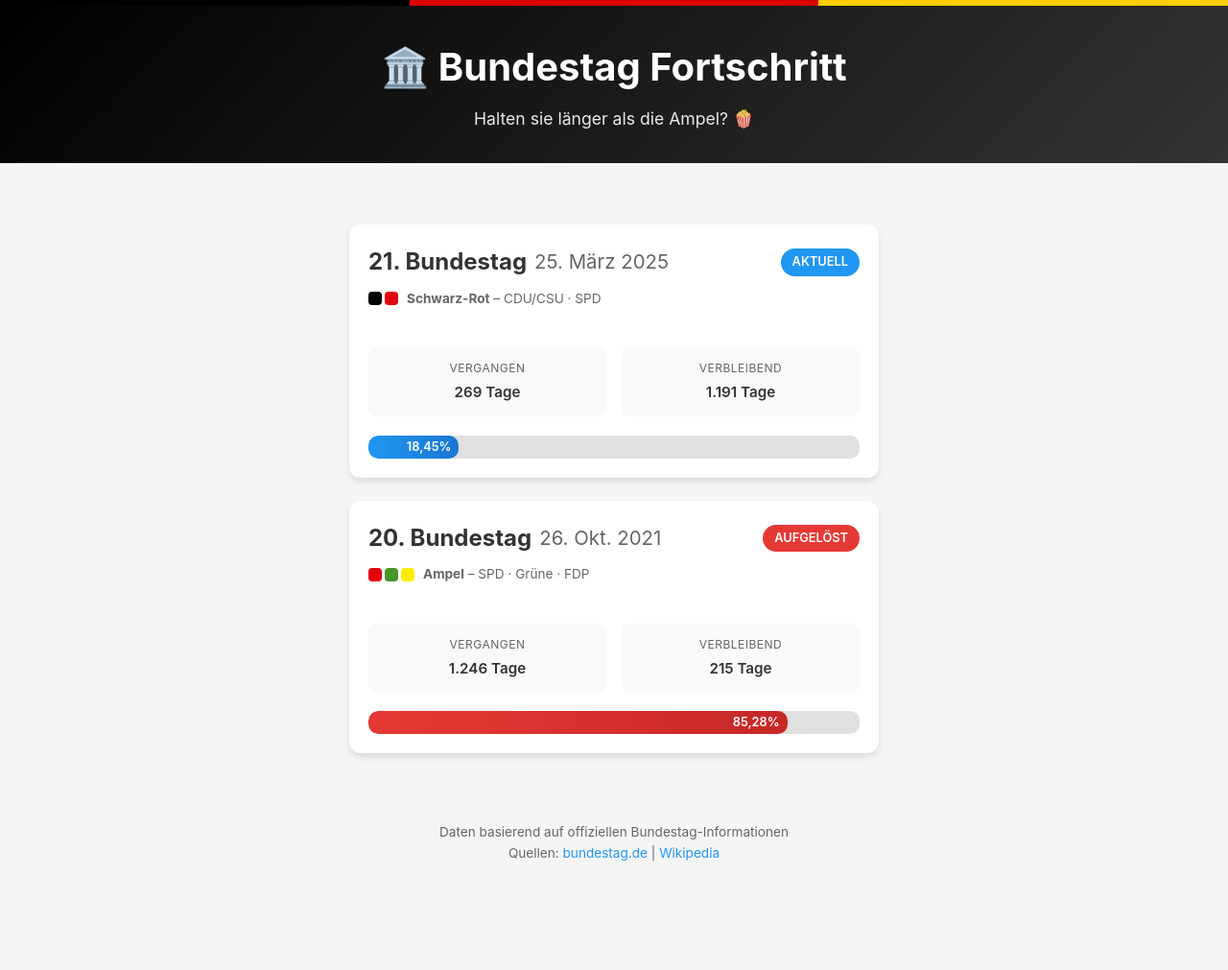
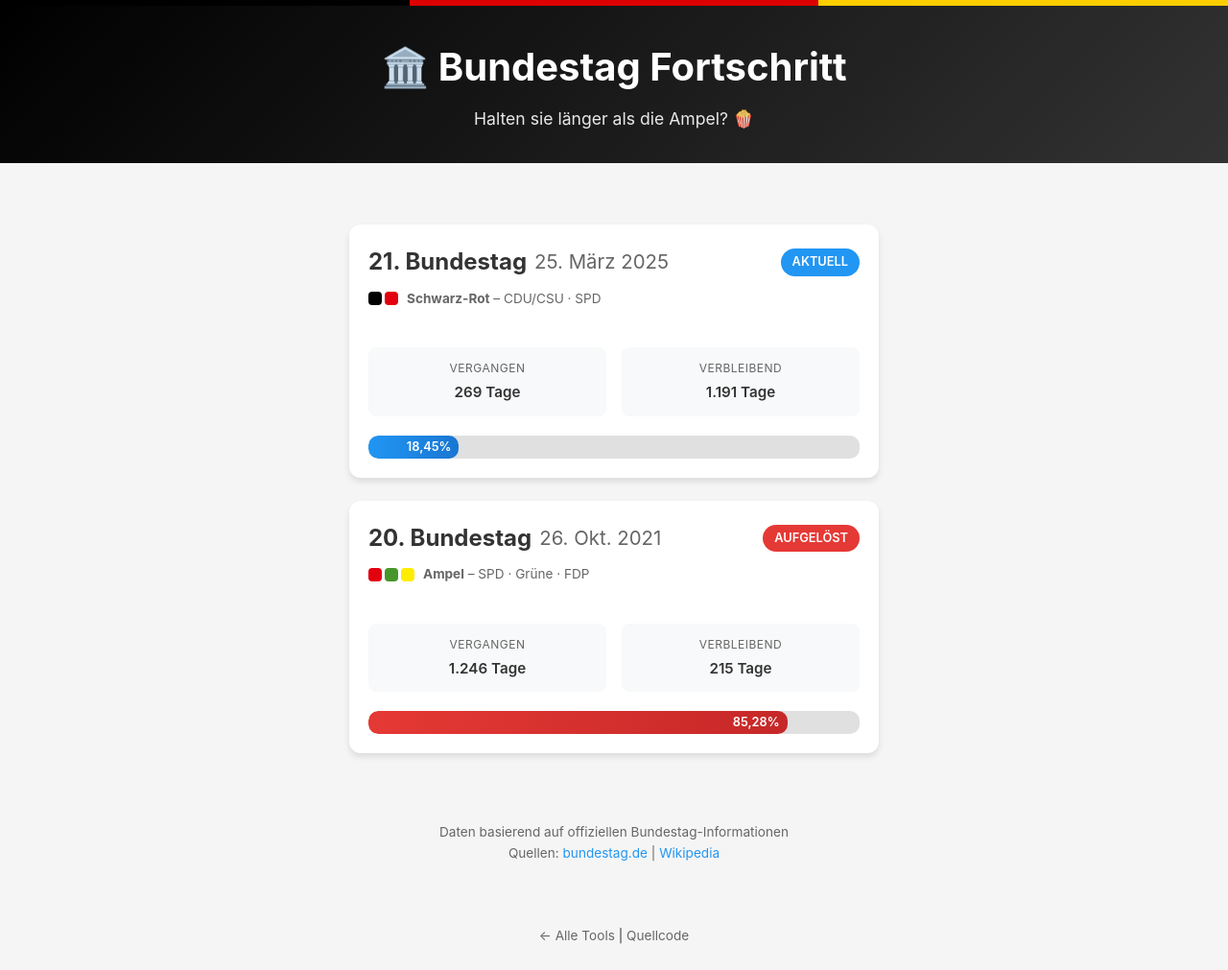
Before and after one commit to flokoe/tools, a plain HTML site: page bundestag-fortschritt.html in a window 1280 px wide. Shown: the whole page at 96% size. Before the commit the page ends 925 px from the top, so only its background shows below. Drawn offline with Linux system fonts and the light colour scheme.

Commit message:
Add site navigation footer
Prompts:
- add a simple and small footer to bundestag-fortschritt.html that links back to the index and to the source of this file on github
- it should be more separate to the footer of the tool itself
- no border

🤖 Generated with [Claude Code](https://claude.com/claude-code)

Co-Authored-By: Claude Opus 4.5 <noreply@anthropic.com>

```diff
--- a/bundestag-fortschritt.html
+++ b/bundestag-fortschritt.html
@@ -257,6 +257,22 @@
             text-decoration: underline;
         }
 
+        .site-nav {
+            text-align: center;
+            padding: 1.5rem;
+            margin-top: 1rem;
+            font-size: 0.85rem;
+        }
+
+        .site-nav a {
+            color: var(--text-light);
+            text-decoration: none;
+        }
+
+        .site-nav a:hover {
+            text-decoration: underline;
+        }
+
         a:focus-visible {
             outline: 3px solid var(--current);
             outline-offset: 2px;
@@ -345,6 +361,10 @@
         <p>Quellen: <a href="https://www.bundestag.de" target="_blank" rel="noopener">bundestag.de</a> | <a href="https://de.wikipedia.org/wiki/Bundestag" target="_blank" rel="noopener">Wikipedia</a></p>
     </footer>
 
+    <nav class="site-nav">
+        <a href="/">← Alle Tools</a> | <a href="https://github.com/flokoe/tools/blob/main/bundestag-fortschritt.html" target="_blank" rel="noopener">Quellcode</a>
+    </nav>
+
     <script>
         // Calculate and update progress for 21st Bundestag
         function updateProgress() {
```
